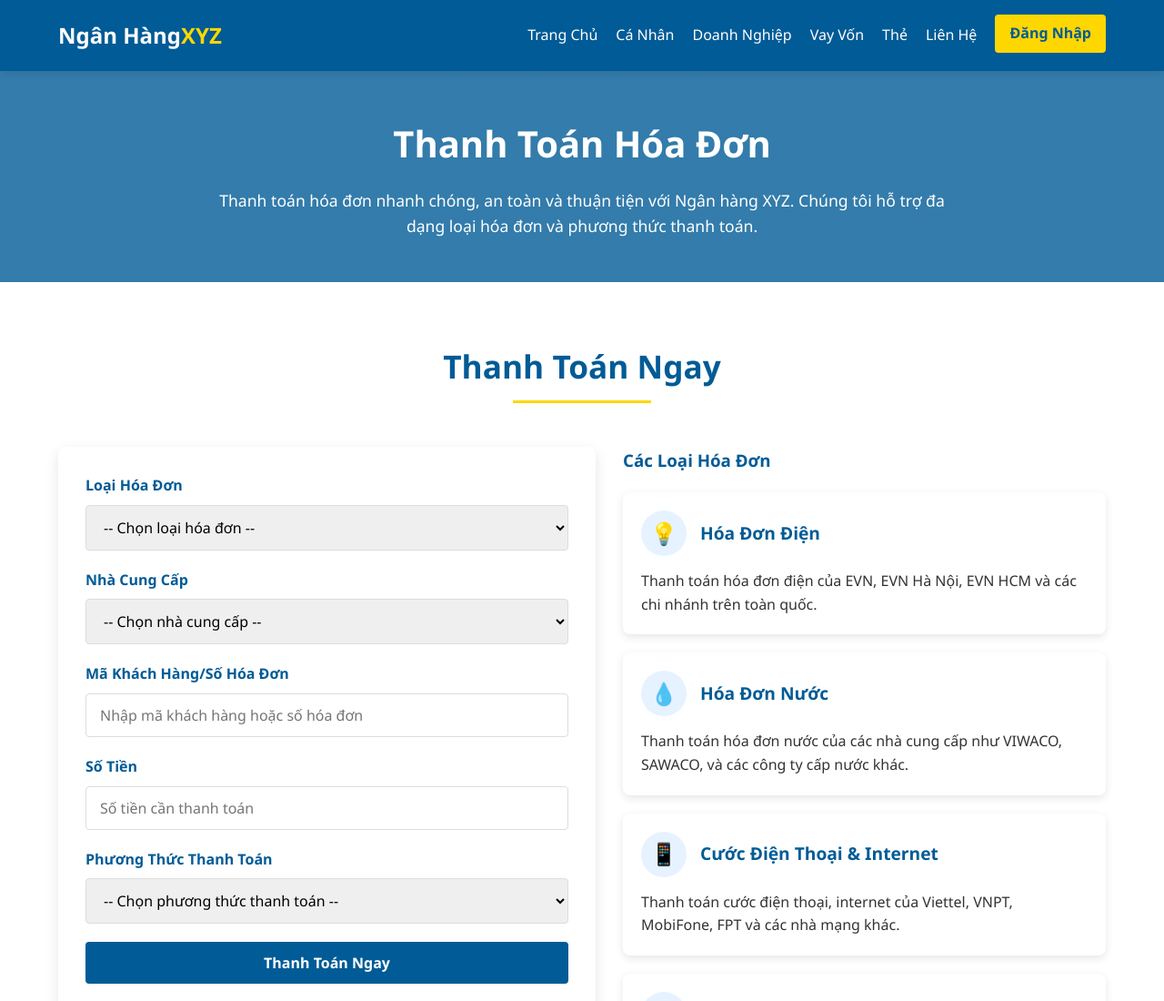
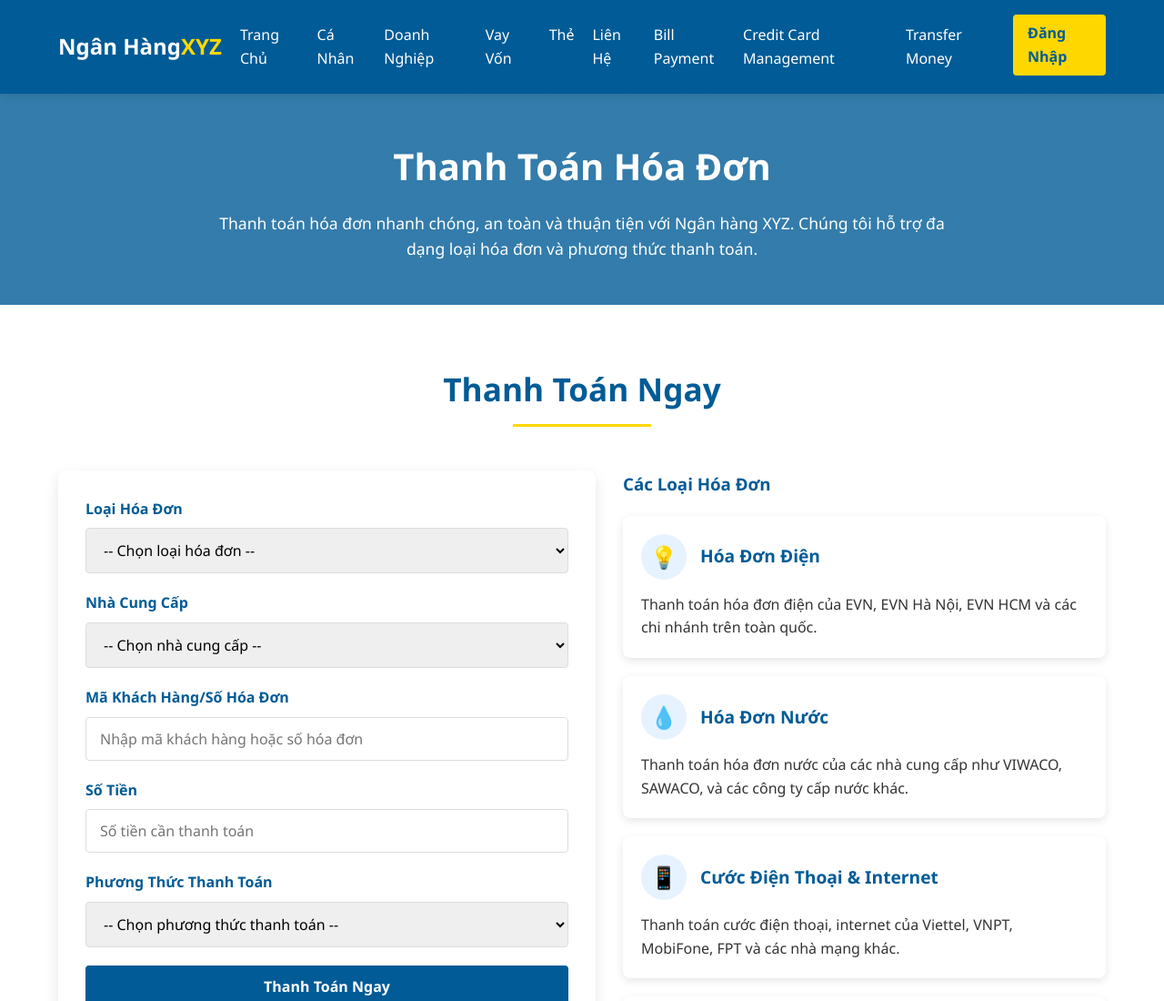
Before and after one commit to thaihoandev/nhom11_banking, a plain HTML site: page Bill Payment.html in a window 1280 px wide. Shown: the top 1100 px of the page at 91% size. Drawn offline with Linux system fonts and the light colour scheme.

Commit message:
“Quy”

```diff
--- a/Bill Payment.html
+++ b/Bill Payment.html
@@ -499,6 +499,9 @@
                     <li><a href="#">Vay Vốn</a></li>
                     <li><a href="#">Thẻ</a></li>
                     <li><a href="#">Liên Hệ</a></li>
+                    <li><a href="Bill Payment.html">Bill Payment</a></li>
+                    <li><a href="Credit Card Management.html">Credit Card Management</a></li>
+                    <li><a href="Transfer Money.html">Transfer Money</a></li>
                     <li><a href="#" class="login-btn">Đăng Nhập</a></li>
                 </ul>
             </nav>
```
Also changed, not shown: Credit Card Management.html (+3 -0 lines), Transfer Money.html (+3 -0 lines).
